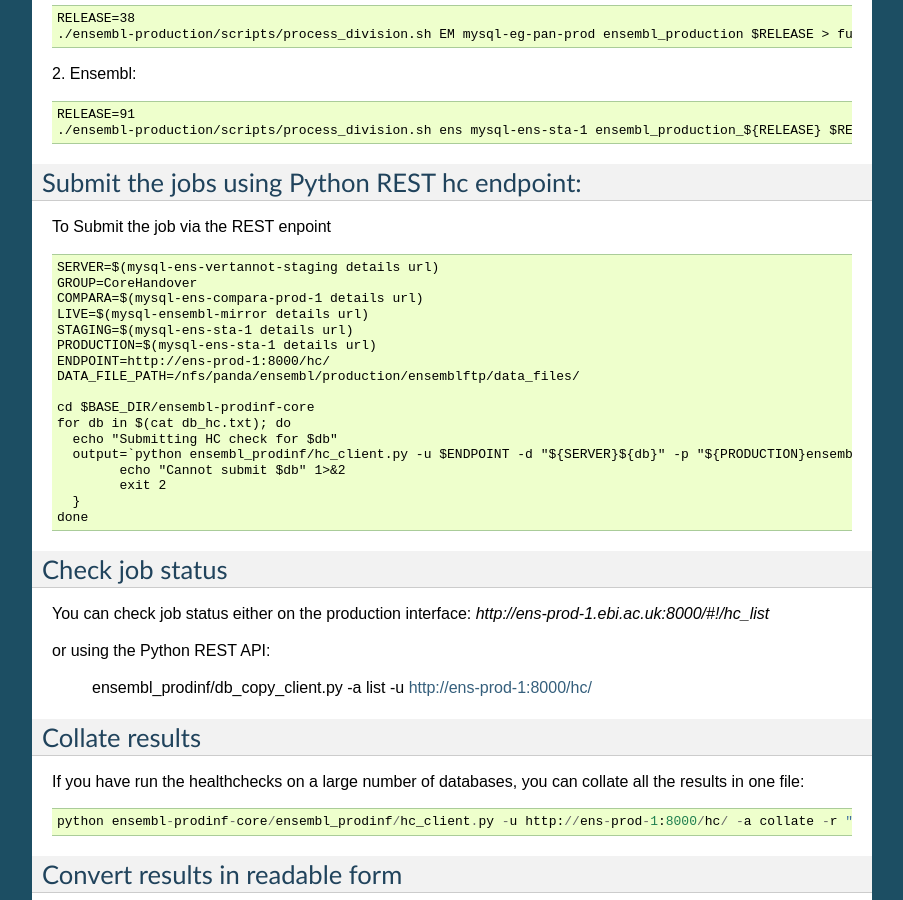
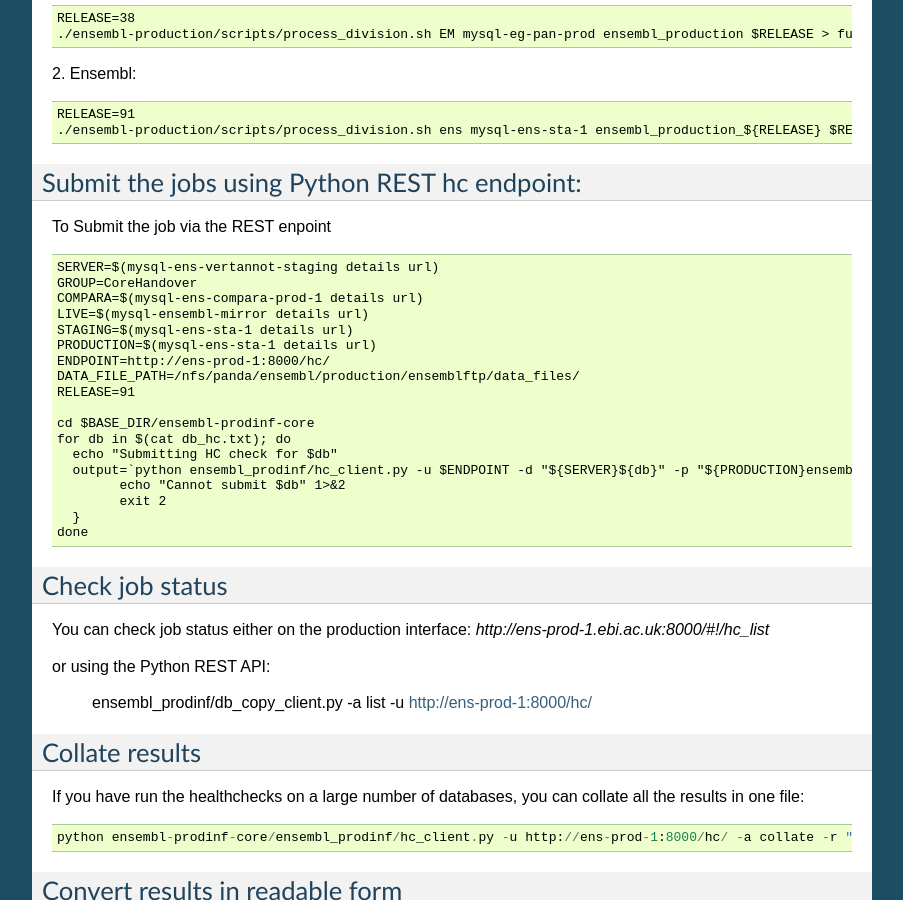
Before and after one commit to Ensembl/ensembl-prodinf-datachecks, a Sphinx documentation site: the page built from docs/bulk_hc_submission.rst, in a window 1280 px wide and 900 px high, scrolled down 480 px. Shown: the whole window, without its empty margins (198-1101 px from the left). Built offline with Sphinx 7.4.7, drawn with Linux system fonts in a browser that asks for light colours.

Commit message:
Updated ensembl_production release name

```diff
--- a/docs/bulk_hc_submission.rst
+++ b/docs/bulk_hc_submission.rst
@@ -44,11 +44,12 @@
   PRODUCTION=$(mysql-ens-sta-1 details url)
   ENDPOINT=http://ens-prod-1:8000/hc/
   DATA_FILE_PATH=/nfs/panda/ensembl/production/ensemblftp/data_files/
+  RELEASE=91
 
   cd $BASE_DIR/ensembl-prodinf-core
   for db in $(cat db_hc.txt); do
     echo "Submitting HC check for $db"
-    output=`python ensembl_prodinf/hc_client.py -u $ENDPOINT -d "${SERVER}${db}" -p "${PRODUCTION}ensembl_production" -s $STAGING -l $LIVE -c "${COMPARA}ensembl_compara_master" -g $GROUP -dfp $DATA_FILE_PATH  -a submit` || {
+    output=`python ensembl_prodinf/hc_client.py -u $ENDPOINT -d "${SERVER}${db}" -p "${PRODUCTION}ensembl_production_${RELEASE}" -s $STAGING -l $LIVE -c "${COMPARA}ensembl_compara_master" -g $GROUP -dfp $DATA_FILE_PATH  -a submit` || {
           echo "Cannot submit $db" 1>&2
           exit 2
     }
```
